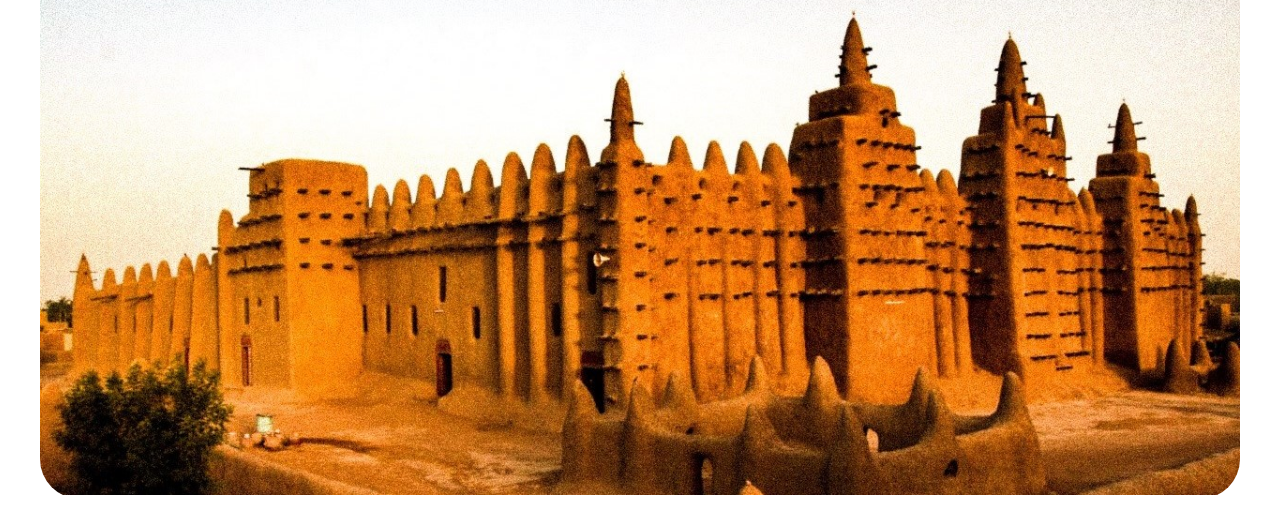
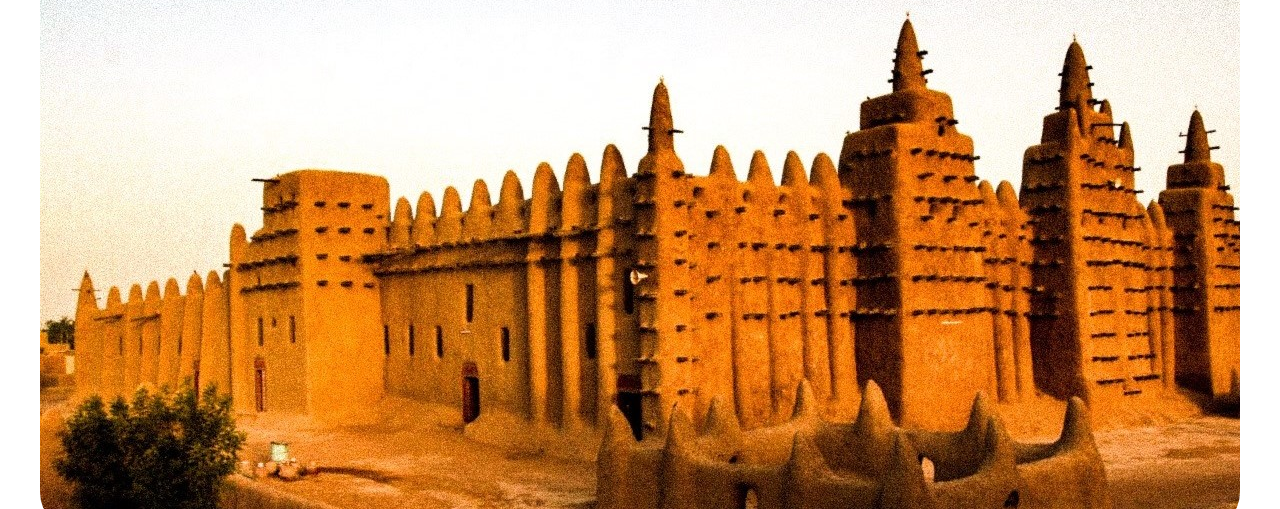
Before and after one commit to BruzzBennet/wdd231, a plain HTML site: page chamber/directory.html in a window 1280 px wide. Shown: the part 136-645 px from the top of the page. Drawn offline with Linux system fonts and the light colour scheme.

Commit message:
correction

```diff
--- a/chamber/directory.html
+++ b/chamber/directory.html
@@ -42,7 +42,7 @@
     </header>
     <main>
         <div class="bigimage">
-            <img src="images/timbuktu.jpg" alt="timbuktu" width="100%">
+            <img src="images/timbuktu.jpg" alt="timbuktu">
         </div>
         <div class="eventsandwheather">
             <h1 class="eawt">Home</h1>
```
